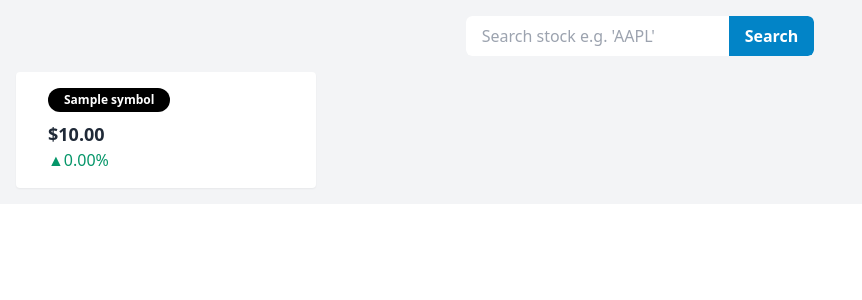
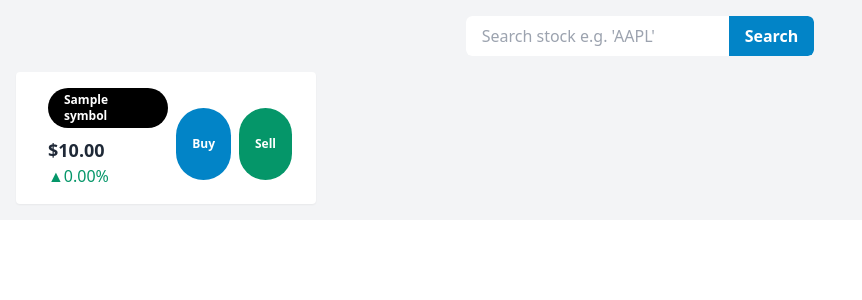
Before and after one commit to dianadauksa/codelex-project, a PHP site: template views/topStocks.twig in a window 1280 px wide. Shown: the part 64-364 px from the top of the page, without its empty margins (0-862 px from the left). Run offline with PHP 8.4, Linux system fonts and the light colour scheme; the template is opened without the code that fills it: most values are stand-ins (such as "Sample title", 1, 10 or a date in 2020); some libraries are stand-ins or nearby versions.

Commit message:
Update topStocks.twig

```diff
--- a/views/topStocks.twig
+++ b/views/topStocks.twig
@@ -22,7 +22,7 @@
                                 <div class="text-sm text-gray-500">
                                     <div class="col-span-12 lg:col-span-8">
                                         <a href="/stock?symbol={{ stock.symbol }}"
-                                           class="inline-block rounded-full text-white bg-black text-xs font-bold mr-1 md:mr-2 mb-2 px-2 md:px-4 py-1 ">
+                                           class="inline-block rounded-full text-white bg-black text-xs font-bold mr-1 md:mr-2 mb-2 px-2 md:px-4 py-1">
                                             {{ stock.symbol }}
                                         </a>
                                     </div>
@@ -34,6 +34,14 @@
                                     <span class="text-red-600">▼{{ stock.change|number_format(2) }}%</span>
                                 {% endif %}
                             </div>
+                            <a href="/stock?symbol={{ stock.symbol }}"
+                               class="inline-flex items-center rounded-full text-white bg-sky-600 text-xs font-bold my-5 mr-1 md:mr-2 mb-2 px-2 md:px-4 py-1">
+                                Buy
+                            </a>
+                            <a href="/stock?symbol={{ stock.symbol }}"
+                               class="inline-flex items-center rounded-full text-white bg-emerald-600 text-xs font-bold my-5 mr-1 md:mr-2 mb-2 px-2 md:px-4 py-1">
+                                Sell
+                            </a>
                         </div>
                     </div>
                 {% endfor %}
```
